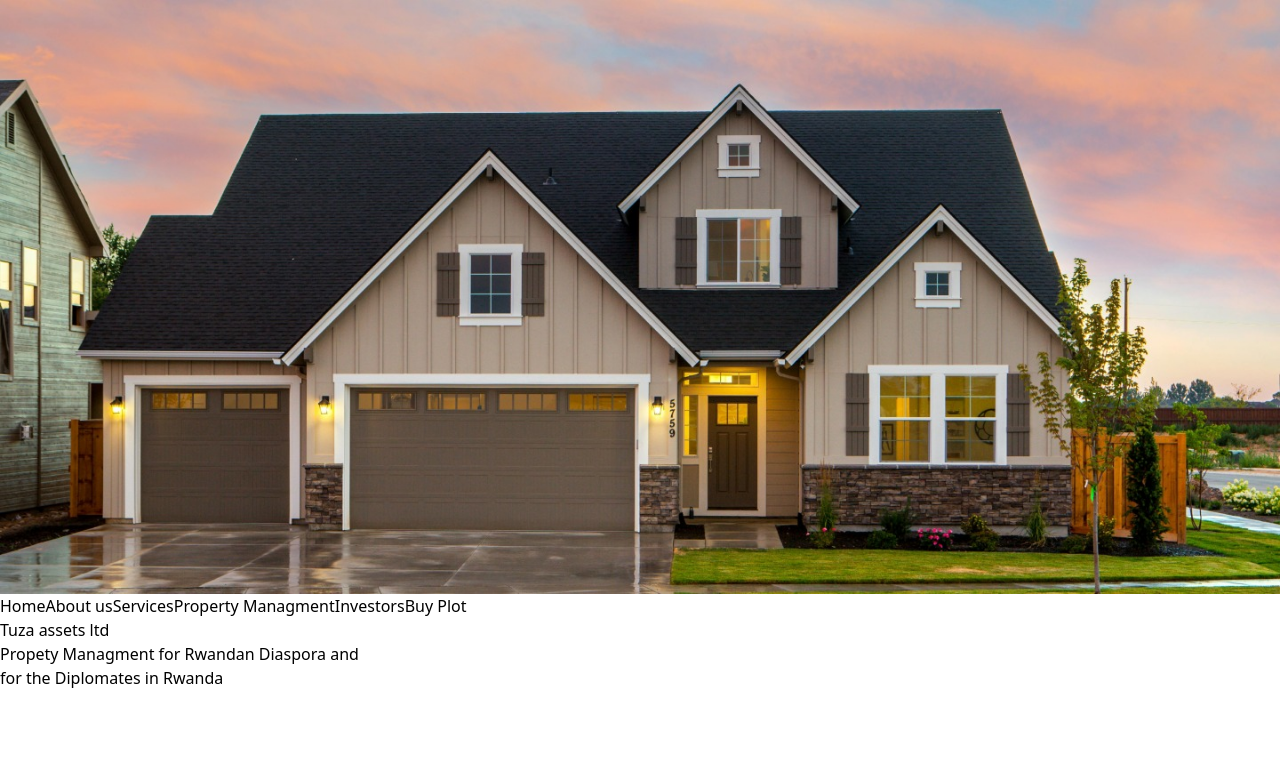
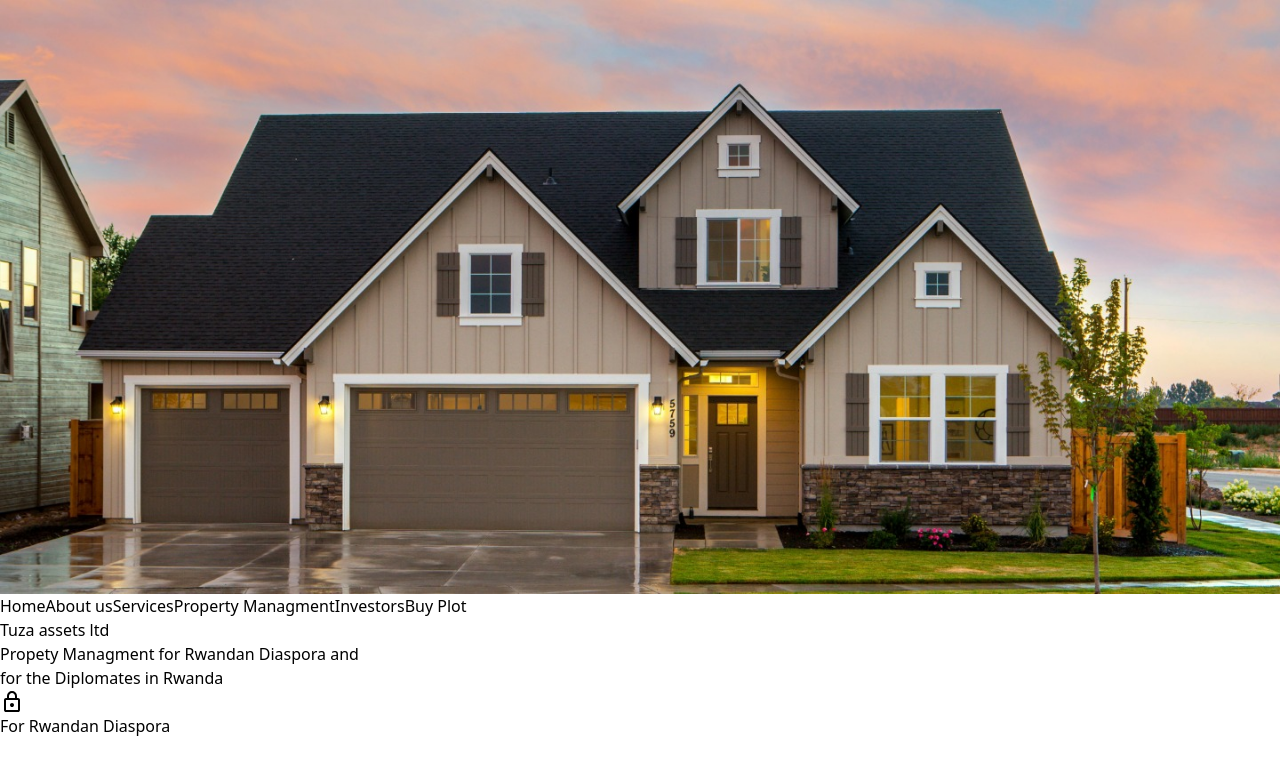
Before and after one commit to AdelineA/tuza-assert, a React (Vite) app: page / in a window 1280 px wide. Shown: the top 774 px of the page. Built offline with nearby package versions, Linux system fonts and the light colour scheme.

Commit message:
feat: add lock card

```diff
--- /dev/null
+++ b/src/assets/Lock.jsx
@@ -0,0 +1,18 @@
+
+const Lock = () => {
+  return (
+    <div>
+      <svg
+        xmlns="http://www.w3.org/2000/svg"
+        height="24px"
+        viewBox="0 -960 960 960"
+        width="24px"
+        fill="currentColor"
+      >
+        <path d="M240-80q-33 0-56.5-23.5T160-160v-400q0-33 23.5-56.5T240-640h40v-80q0-83 58.5-141.5T480-920q83 0 141.5 58.5T680-720v80h40q33 0 56.5 23.5T800-560v400q0 33-23.5 56.5T720-80H240Zm0-80h480v-400H240v400Zm240-120q33 0 56.5-23.5T560-360q0-33-23.5-56.5T480-440q-33 0-56.5 23.5T400-360q0 33 23.5 56.5T480-280ZM360-640h240v-80q0-50-35-85t-85-35q-50 0-85 35t-35 85v80ZM240-160v-400 400Z" />
+      </svg>
+    </div>
+  );
+};
+
+export default Lock;
--- a/src/component/Navigation.tsx
+++ b/src/component/Navigation.tsx
@@ -1,5 +1,6 @@
 import React from "react";
 import house from "../assets/house.jpeg";
+import LockCard from "./card/LockCard";
 
 function Navigation() {
   return (
@@ -26,6 +27,9 @@ function Navigation() {
           in Rwanda
         </h1>
       </div>
+      <div className="absolute bottom-2 left-10">
+        <LockCard/>
+      </div>
     </div>
   );
 }
--- a/src/component/card/LockCard.jsx
+++ b/src/component/card/LockCard.jsx
@@ -0,0 +1,11 @@
+import Lock from "../../assets/Lock";
+const LockCard = () => {
+  return (
+    <div className="border-4 border-red-400 w-40 h-40 flex flex-col items-center justify-center text-red-400 text-center">
+      <Lock />
+      <h1 className="mt-4">For Rwandan Diaspora</h1>
+    </div>
+  );
+};
+
+export default LockCard;
```
